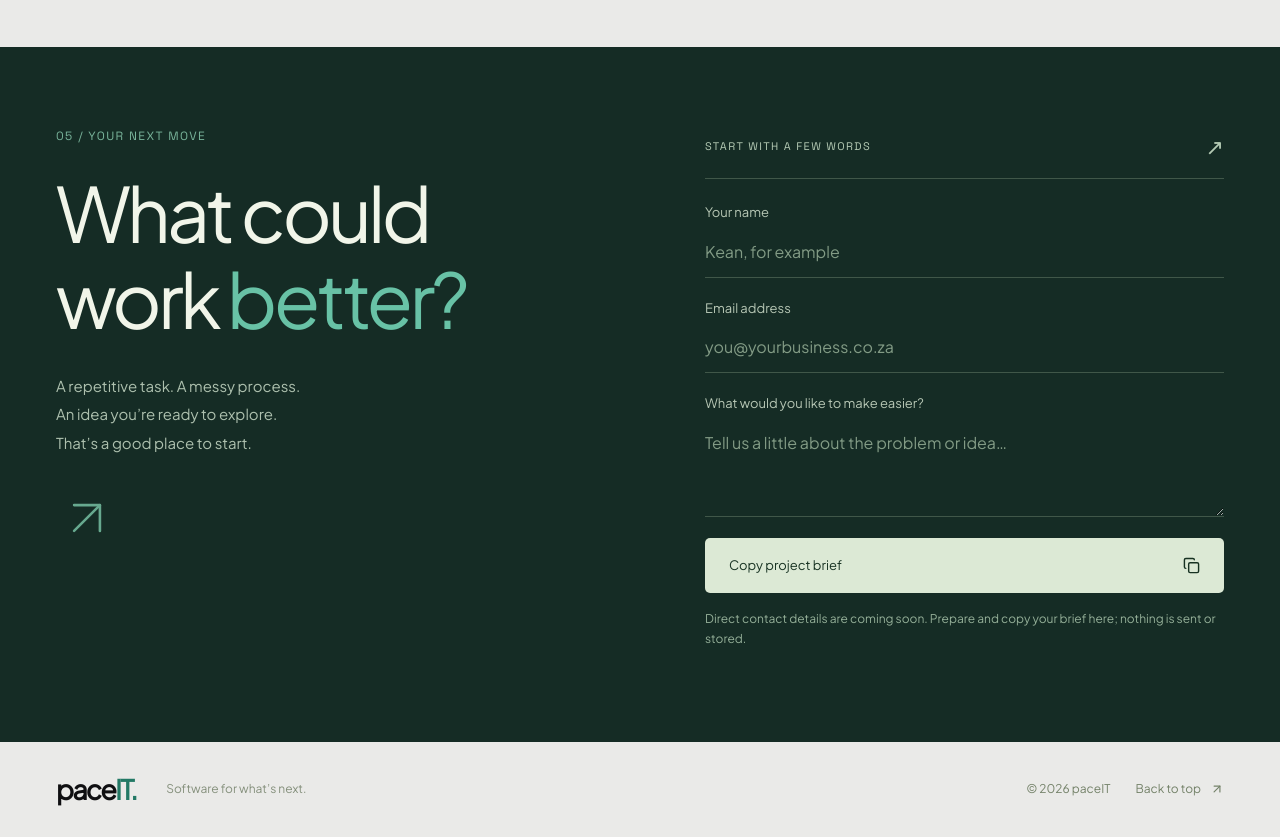
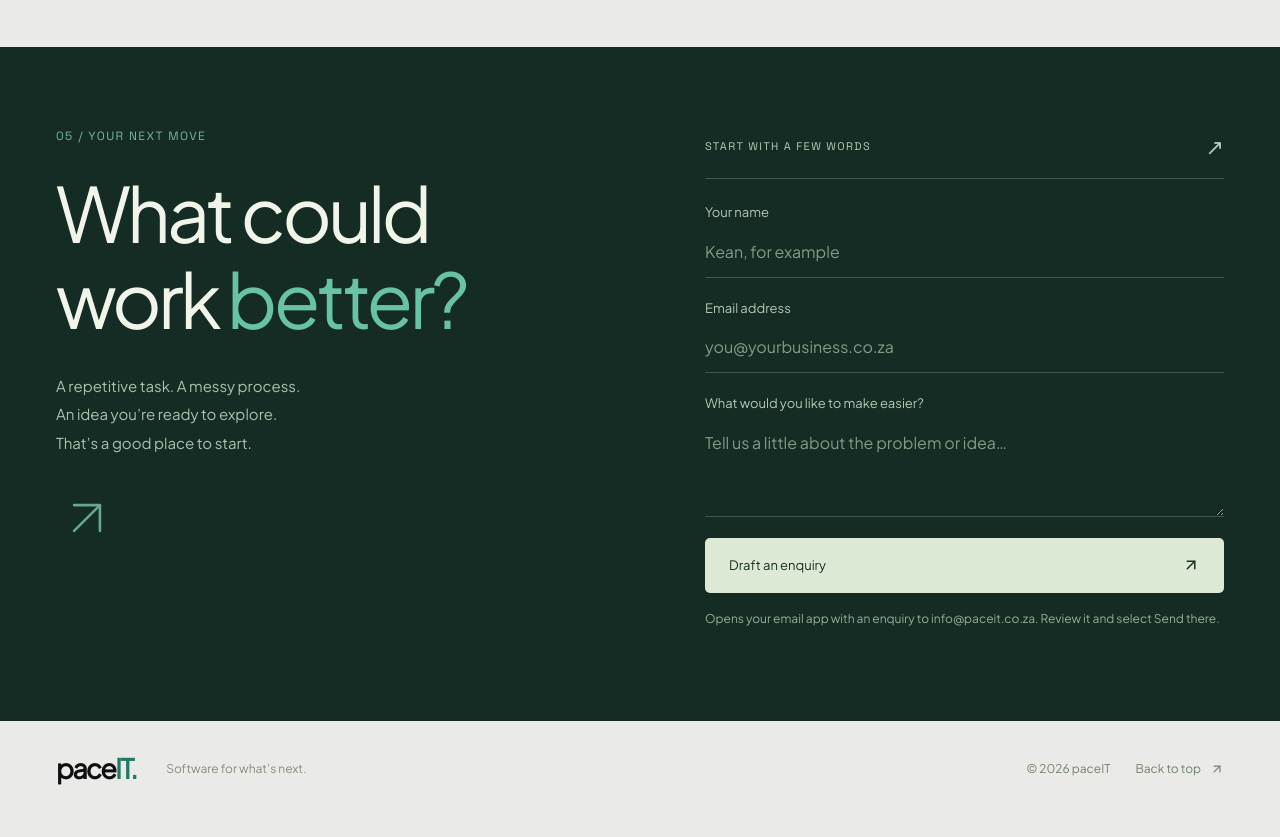
Before and after one commit to kean346/paceit-website, a Next.js app: page / in a window 1280 px wide. Shown: the part 4840-5677 px from the top of the page. After the commit the page ends 5656 px from the top, so only its background shows below. Built offline with nearby package versions, Linux system fonts and the light colour scheme.

Commit message:
Connect project enquiries to info@paceit.co.za

```diff
--- a/components/site-interactions.tsx
+++ b/components/site-interactions.tsx
@@ -1,6 +1,6 @@
 'use client';
 import { useEffect, useRef, useState, type FormEvent, type ReactNode } from 'react';
-import { ArrowUpRight, Check, Copy, Menu, X } from 'lucide-react';
+import { ArrowUpRight, Check, Menu, X } from 'lucide-react';
 
 export function Navigation() {
  const [open,setOpen]=useState(false);
@@ -13,9 +13,8 @@ export function Reveal({children}:{children:ReactNode}) {
 }
 export function ContactForm(){
  const [message,setMessage]=useState('');const [brief,setBrief]=useState('');
- const contact=process.env.NEXT_PUBLIC_CONTACT_EMAIL?.trim();
- async function submit(e:FormEvent<HTMLFormElement>){e.preventDefault();const data=new FormData(e.currentTarget);const text=`Project enquiry for paceIT\n\nName: ${data.get('name')}\nEmail: ${data.get('email')}\n\n${data.get('idea')}`;setBrief(text);
- if(contact){window.location.href=`mailto:${contact}?subject=${encodeURIComponent('Let’s discuss a project')}&body=${encodeURIComponent(text)}`;setMessage('Your email app will open with the brief. Send it there to get in touch.');return;}
- try{await navigator.clipboard.writeText(text);setMessage('Brief copied. Nothing has been sent.');}catch{setMessage('Your brief is ready below. Select and copy it.');}}
- return <form className="contact-form" onSubmit={submit}><div className="form-heading"><span className="mono">START WITH A FEW WORDS</span><span className="small-arrow">↗</span></div><label htmlFor="name">Your name<input name="name" id="name" autoComplete="name" placeholder="Kean, for example" required maxLength={100}/></label><label htmlFor="email">Email address<input name="email" id="email" type="email" autoComplete="email" placeholder="you@yourbusiness.co.za" required maxLength={254}/></label><label htmlFor="idea">What would you like to make easier?<textarea name="idea" id="idea" placeholder="Tell us a little about the problem or idea…" required minLength={10} maxLength={4000} rows={3}/></label><button className="button primary" type="submit">{contact?'Draft an enquiry':'Copy project brief'} {contact?<ArrowUpRight size={18}/>:<Copy size={17}/>}</button><p className="form-note">{contact?'Opens your email app. No information is stored on this website.':'Direct contact details are coming soon. Prepare and copy your brief here; nothing is sent or stored.'}</p><p className="form-status" role="status">{message&&<><Check size={14}/>{message}</>}</p>{brief&&<details className="brief-details"><summary>View your brief</summary><pre>{brief}</pre></details>}</form>;
+ const contact=process.env.NEXT_PUBLIC_CONTACT_EMAIL?.trim() || 'info@paceit.co.za';
+ function submit(e:FormEvent<HTMLFormElement>){e.preventDefault();const data=new FormData(e.currentTarget);const text=`Project enquiry for paceIT\n\nName: ${String(data.get('name')).trim()}\nEmail: ${String(data.get('email')).trim()}\n\n${String(data.get('idea')).trim()}`;setBrief(text);
+ window.location.href=`mailto:${contact}?subject=${encodeURIComponent('Let’s discuss a project')}&body=${encodeURIComponent(text)}`;setMessage('Email draft prepared. Review it and select Send in your email app.');}
+ return <form className="contact-form" onSubmit={submit}><div className="form-heading"><span className="mono">START WITH A FEW WORDS</span><span className="small-arrow">↗</span></div><label htmlFor="name">Your name<input name="name" id="name" autoComplete="name" placeholder="Kean, for example" required maxLength={100}/></label><label htmlFor="email">Email address<input name="email" id="email" type="email" autoComplete="email" placeholder="you@yourbusiness.co.za" required maxLength={254}/></label><label htmlFor="idea">What would you like to make easier?<textarea name="idea" id="idea" placeholder="Tell us a little about the problem or idea…" required minLength={10} maxLength={4000} rows={3}/></label><button className="button primary" type="submit">Draft an enquiry <ArrowUpRight size={18}/></button><p className="form-note">Opens your email app with an enquiry to <a href={`mailto:${contact}`}>{contact}</a>. Review it and select Send there.</p><p className="form-status" role="status">{message&&<><Check size={14}/>{message}</>}</p>{brief&&<details className="brief-details"><summary>View your brief</summary><pre>{brief}</pre></details>}</form>;
 }
```
Also changed, not shown: 2 other files (tests, documents, lock files or other folders).
